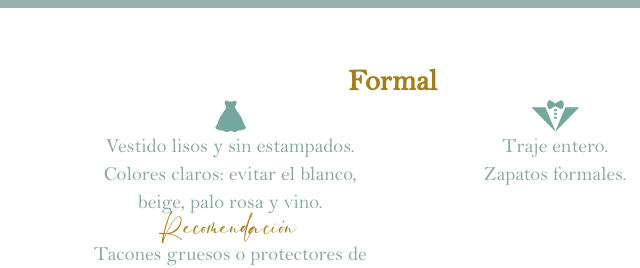
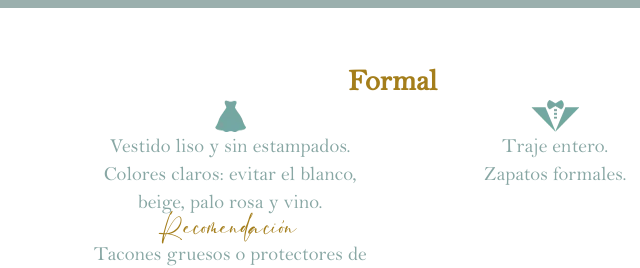
Before and after one commit to MigueMat4/bodamarcoykei, an Astro site: page / in a window 1280 px wide. Shown: the part 2420-2688 px from the top of the page, 410-1050 px from the left. Built offline with nearby package versions, Linux system fonts and the light colour scheme; Astro itself is replaced by a stand-in of ours.

Commit message:
fix: dress code text for women

```diff
--- a/src/components/DressCode.astro
+++ b/src/components/DressCode.astro
@@ -18,7 +18,7 @@
         <div class="flex text-lg sm:text-xl">
             <div class="w-1/2 px-4">
                 <Image src={dress} alt="Vestido mujeres" class="h-8 mx-auto" />
-                <p>Vestido lisos y sin estampados.</p>
+                <p>Vestido liso y sin estampados.</p>
                 <p>Colores claros: evitar el blanco, beige, palo rosa y vino.</p>
                 <p class="text-[#A47E1B] text-base sm:lg text-title">Recomendación</p>
                 <p>Tacones gruesos o protectores de tacón</p>
```
